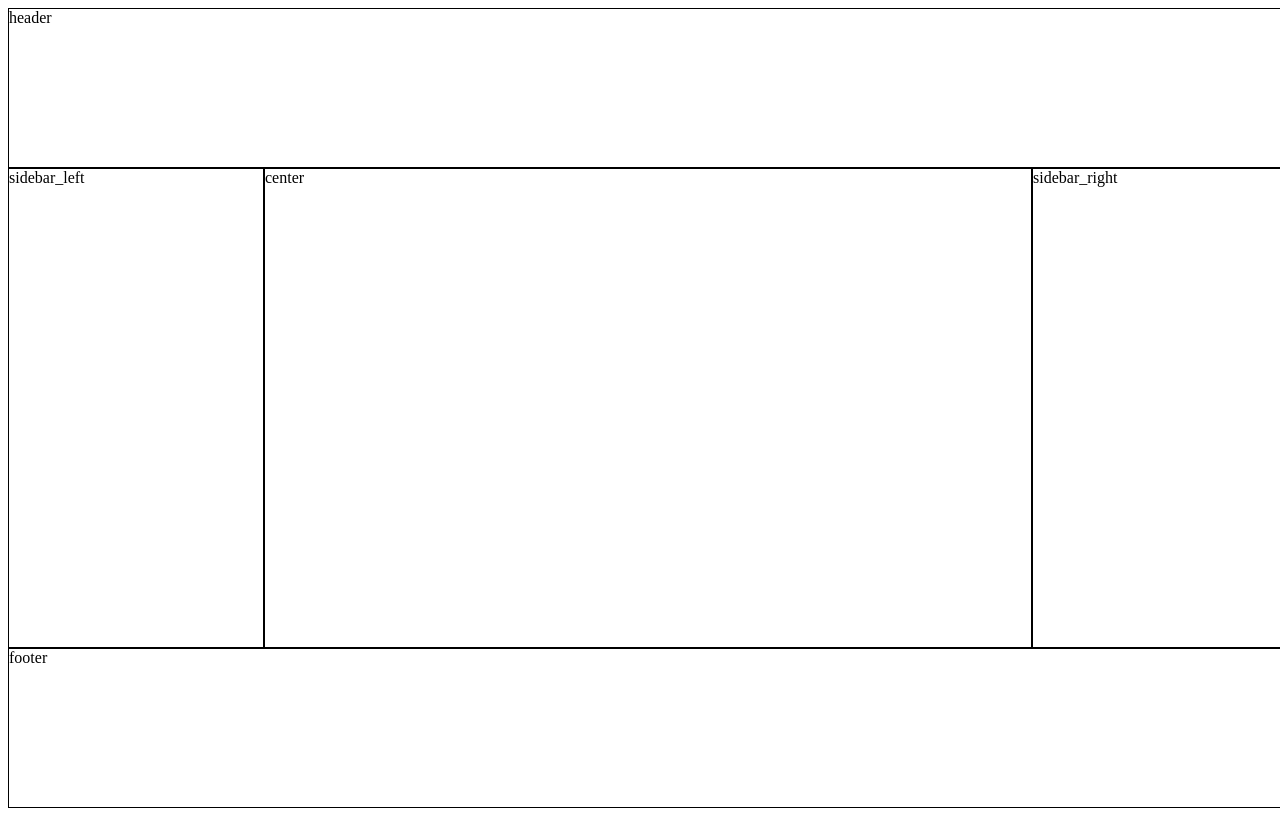
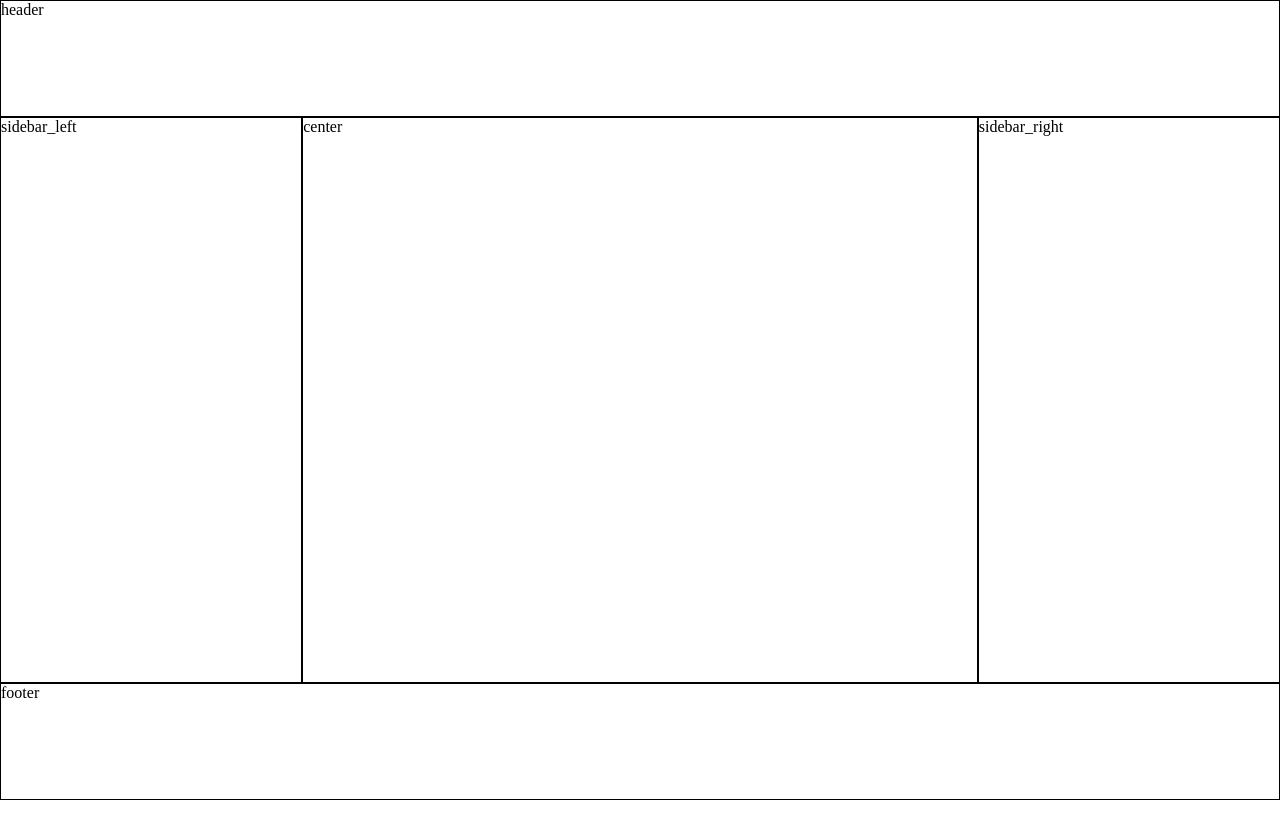
Before and after one commit to fs-vwade/holy-grail, a plain HTML site: page flex.html in a window 1280 px wide. Drawn offline with Linux system fonts and the light colour scheme.

Commit message:
changed to use ratios of phi

```diff
--- a/flex.css
+++ b/flex.css
@@ -1,26 +1,36 @@
+:root {
+	--phi: calc(1 / (pow(5, 0.5) * 0.5 + 0.5));
+	--header-ratio: pow(var(--phi), 4);
+	--header-remain: max(0, 1 - 2 * var(--header-ratio));
+	--header-height: calc(100% * var(--header-ratio));
+	--center-height: calc(100% * var(--header-remain));
+	--side-ratio: (pow(var(--phi), 3));
+	--side-remain: max(0, 1 - 2 * var(--side-ratio));
+	--side-width: calc(100% * var(--side-ratio));
+	--center-width: calc(100% * var(--side-remain));
+}
+
 body {
 	display: flex;
 	flex-flow: row;
 	flex-wrap: wrap;
-	height: calc(max(100vh));
-	width: 100%;
+	align-content: space-between;
+	height: 100vh;
+	width: 100vw;
+	margin: 0;
 	scrollbar-width: none;
 	-ms-overflow-style: none;
-	overflow: hidden;
-}
-
-.center_container {
-	width: 100%;
-	height: 100%;
 }
 
 .header,
 .sidebar_left,
 .center,
 .sidebar_right,
-footer {
+.footer {
+	max-width: 100%;
 	width: 100%;
-	height: 20%;
+	height: var(--header-height);
+	flex: 1 1 auto;
 	box-sizing: border-box;
 	justify-self: center;
 	margin: 0;
@@ -32,20 +42,26 @@ footer {
 .sidebar_left,
 .center,
 .sidebar_right {
-	width: 20%;
-	height: 60%;
+	width: var(--side-width);
+	height: var(--center-height);
 	flex-flow: row;
 	flex-wrap: wrap;
 }
 
+/* No Flex Shrinking */
+.header,
+.footer {
+}
 .header {
+	/*height: var(--header-height);*/
 }
 .sidebar_left {
 }
 .center {
-	width: 60%;
+	width: var(--center-width);
 }
 .sidebar_right {
 }
-footer {
+.footer {
+	/*height: var(--header-height);*/
 }
```
